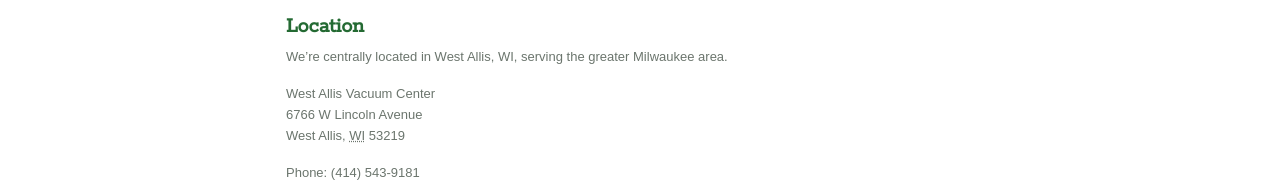
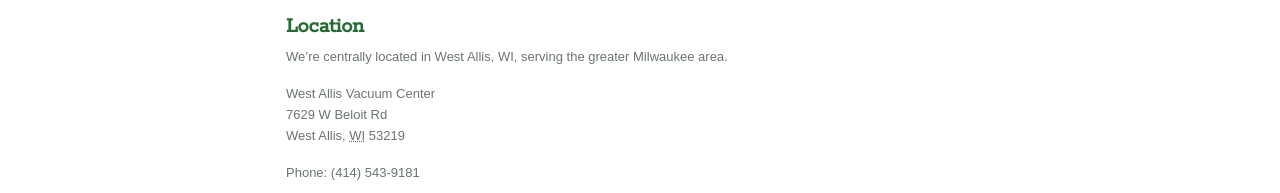
Before and after one commit to mikebranski/westallisvacuum.com, a Jekyll site: the page built from location/index.html, in a window 1280 px wide, cut to the strip 0-624 px from the top of the page. Shown: the part 428-621 px from the top of the strip. Built offline with Jekyll 4.4.1, drawn with Linux system fonts in a browser that asks for light colours.

Commit message:
Update address on contact page and swap out map

```diff
--- a/location/index.html
+++ b/location/index.html
@@ -23,7 +23,7 @@
 <div class="vcard">
     <div class="fn org">West Allis Vacuum Center</div>
     <p class="adr">
-        <span class="street-address">6766 W Lincoln Avenue</span><br>
+        <span class="street-address">7629 W Beloit Rd</span><br>
         <span class="locality">West Allis</span>,
         <abbr class="region" title="Wisconsin">WI</abbr>
         <span class="postal-code">53219</span>
@@ -31,10 +31,10 @@
     <p class="tel">Phone: <span class="value">(414) 543-9181</span></p>
 </div>
 
-<iframe width="608" height="400" frameborder="0" scrolling="no" marginheight="0" marginwidth="0" src="https://maps.google.com/maps?f=q&amp;source=s_q&amp;hl=en&amp;geocode=&amp;q=West+Allis+Vacuum+Center,+6766+West+Lincoln+Avenue,+West+Allis,+WI&amp;aq=0&amp;oq=West+Allis+Vacuum+Center,+6766+West+Lin&amp;sll=43.006154,-87.994823&amp;sspn=0.01974,0.045447&amp;ie=UTF8&amp;hq=West+Allis+Vacuum+Center,&amp;hnear=6766+W+Lincoln+Ave,+West+Allis,+Wisconsin+53219&amp;t=m&amp;ll=43.005275,-87.997355&amp;spn=0.005492,0.012188&amp;z=16&amp;output=embed"></iframe>
+<iframe src="https://www.google.com/maps/embed?pb=!1m18!1m12!1m3!1d2918.1660968314163!2d-88.01034868452344!3d42.99583697914926!2m3!1f0!2f0!3f0!3m2!1i1024!2i768!4f13.1!3m3!1m2!1s0x0%3A0x907a37e6eeeafa4f!2sWest+Allis+Vacuum+Center!5e0!3m2!1sen!2sus!4v1501558305229" width="600" height="450" frameborder="0" style="border:0" allowfullscreen></iframe>
 <br />
 <small>
-    <a href="https://maps.google.com/maps?f=q&amp;source=embed&amp;hl=en&amp;geocode=&amp;q=West+Allis+Vacuum+Center,+6766+West+Lincoln+Avenue,+West+Allis,+WI&amp;aq=0&amp;oq=West+Allis+Vacuum+Center,+6766+West+Lin&amp;sll=43.006154,-87.994823&amp;sspn=0.01974,0.045447&amp;ie=UTF8&amp;hq=West+Allis+Vacuum+Center,&amp;hnear=6766+W+Lincoln+Ave,+West+Allis,+Wisconsin+53219&amp;t=m&amp;ll=43.005275,-87.997355&amp;spn=0.005492,0.012188&amp;z=16" style="color:#0000FF;text-align:left">
+    <a href="https://goo.gl/maps/bXPB5rfT5h62" style="color:#0000FF;text-align:left">
         Open in Google Maps
     </a>
 </small>
```
